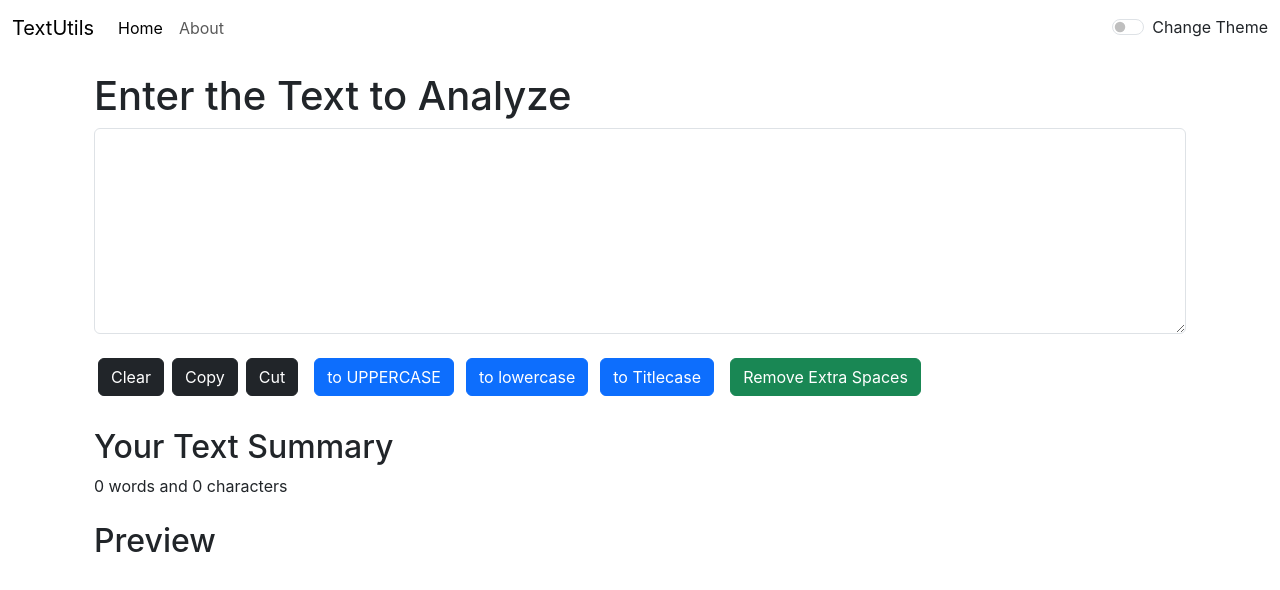
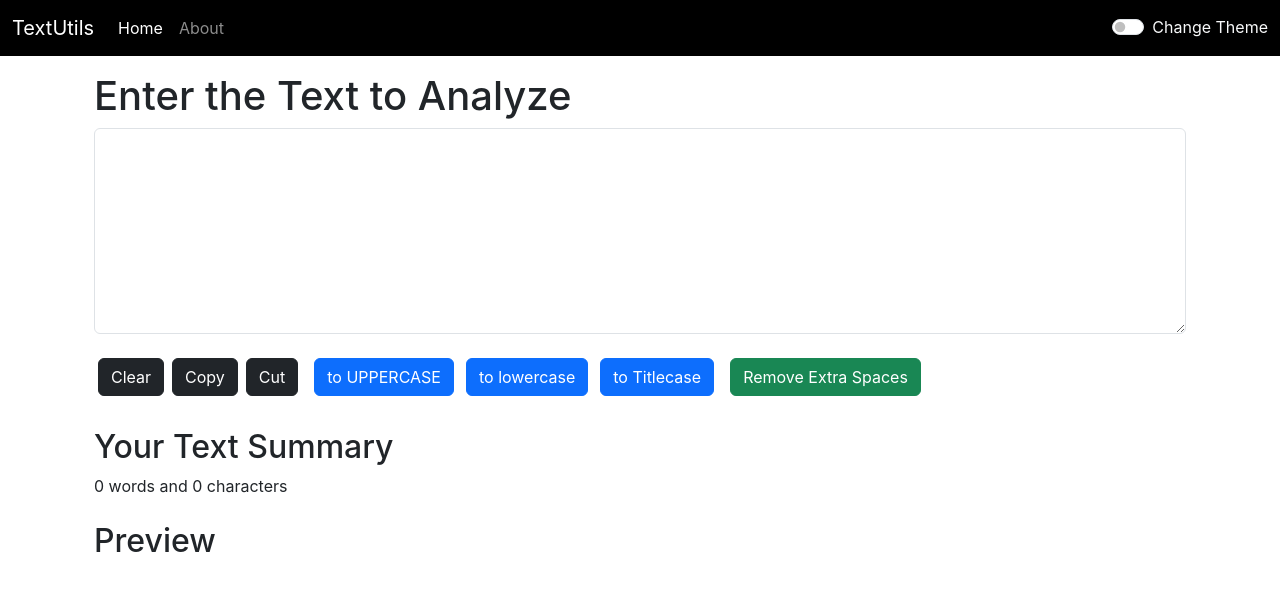
Before and after one commit to SkepticDude/Learning, a React (Create React App) app in the folder javascript/reactjs/textutils/: page / in a window 1280 px wide. Shown: the top 590 px of the page. Built offline with nearby package versions, Linux system fonts and the light colour scheme.

Commit message:
fixed dark theme

```diff
--- a/javascript/reactjs/textutils/src/App.js
+++ b/javascript/reactjs/textutils/src/App.js
@@ -6,19 +6,31 @@ import React, {useState} from 'react';
 
 function App() {
 
-  const [theme, setTheme] = useState('white');
+  let darkTheme = {
+    mode : 'dark',
+    backgroundColor : '#07101B',
+    fontColor: 'white'
+  }
+  let lightTheme = {
+    mode : 'light',
+    backgroundColor : 'white',
+    fontColor : 'black'
+  }
+
+  const [theme, setTheme] = useState(lightTheme);
   const toggleTheme=()=>{
-    if (theme==='white')
+    if (theme.mode==='light')
     {
-      setTheme('black');
-      document.body.style.backgroundColor = '#01061c';
-      document.body.style.color = 'white';
+      setTheme(darkTheme);
+      document.body.style.backgroundColor = darkTheme.backgroundColor;
+      document.body.style.color = darkTheme.fontColor;
+
     }
     else
     {
-      setTheme('white');
-      document.body.style.backgroundColor = '#d7dfff';
-      document.body.style.color = 'black';
+      setTheme(lightTheme);
+      document.body.style.backgroundColor = lightTheme.backgroundColor;
+      document.body.style.color = lightTheme.fontColor;
     }
   }
 
--- a/javascript/reactjs/textutils/src/components/Navbar.js
+++ b/javascript/reactjs/textutils/src/components/Navbar.js
@@ -3,7 +3,7 @@ import PropTypes from 'prop-types'
 
 export default function Navbar(props) {
     return (
-        <nav className={`navbar navbar-expand-lg bg-${props.theme}`} data-bs-theme={props.theme==='white'?'light':'dark'}>
+        <nav className="navbar navbar-expand-lg navbar-dark bg-black">
             <div className="container-fluid">
                 <a className="navbar-brand" href="/">{props.title}</a>
                 <button className="navbar-toggler" type="button" data-bs-toggle="collapse" data-bs-target="#navbarSupportedContent" aria-controls="navbarSupportedContent" aria-expanded="false" aria-label="Toggle navigation">
@@ -22,7 +22,7 @@ export default function Navbar(props) {
                         <input className="form-control me-2" type="search" placeholder="Search" aria-label="Search" />
                         <button className="btn btn-outline-primary" type="submit">Search</button>
                     </form> */}
-                    <div className={`form-check form-switch text-${props.theme==='white'?'dark':'light'}`}>
+                    <div className="form-check form-switch text-light">
                         <input className="form-check-input" onClick={props.toggleTheme} type="checkbox" role="switch" id="flexSwitchCheckDefault"/>
                         <label className="form-check-label" htmlFor="flexSwitchCheckDefault">Change Theme</label>
                     </div>
--- a/javascript/reactjs/textutils/src/components/TextForm.js
+++ b/javascript/reactjs/textutils/src/components/TextForm.js
@@ -24,7 +24,7 @@ export default function TextForm(props) {
             <div className='container'>
                 <h1>{props.heading}</h1>
                 <div className="mb-3">
-                    <textarea className={`form-control bg-${props.theme} text-${props.theme==='black'?'white':'black'}`} value={text} onChange={handleOnChange} id="myBox" rows="8"></textarea>
+                    <textarea className={`form-control text-${props.theme.mode==='dark'?'light':'dark'}`} value={text} style={props.theme} onChange={handleOnChange} id="myBox" rows="8"></textarea>
                 </div>
                 <span className='container p-0'>
                     <button className="btn btn-dark m-1" onClick={handleClear}>Clear</button>
```
